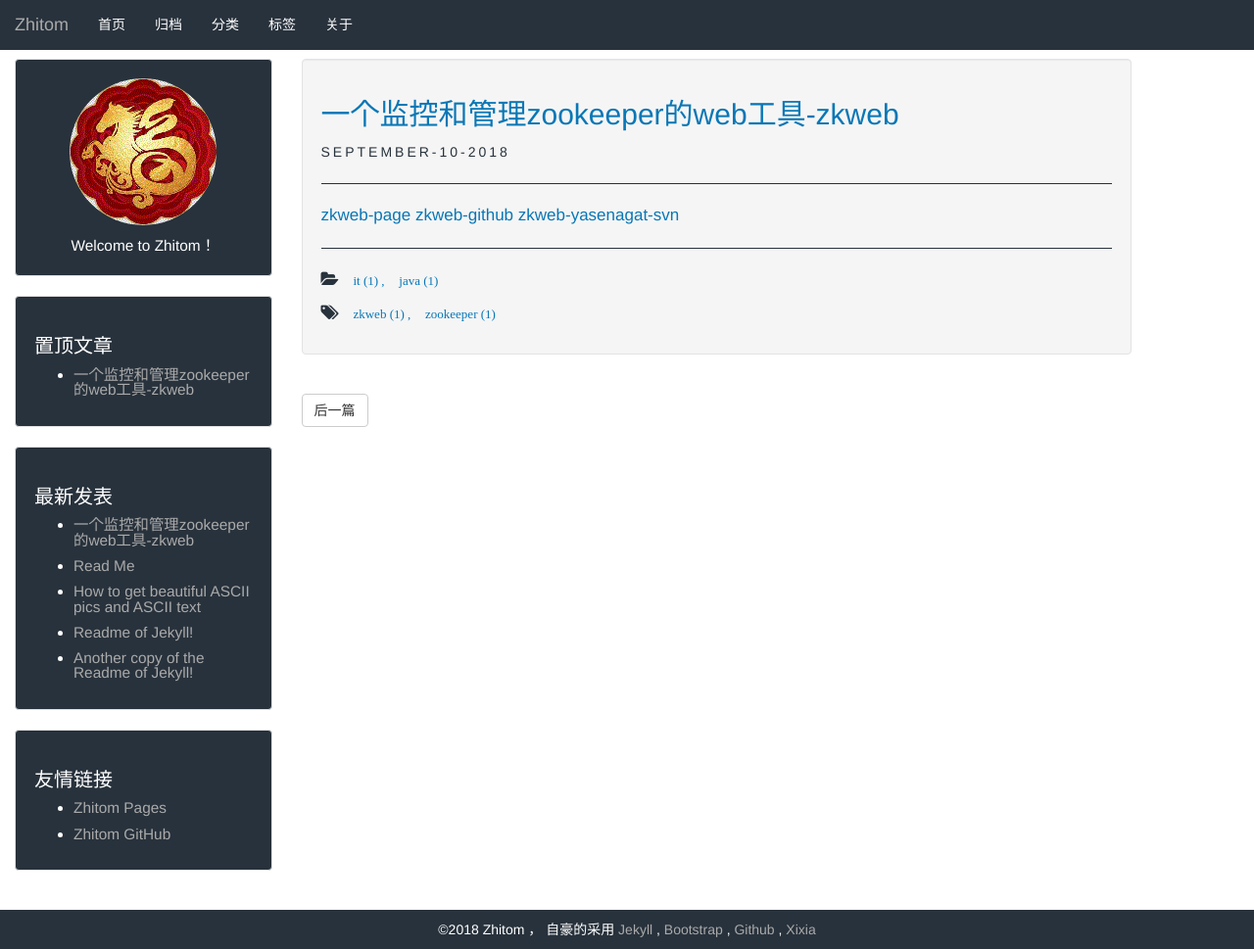
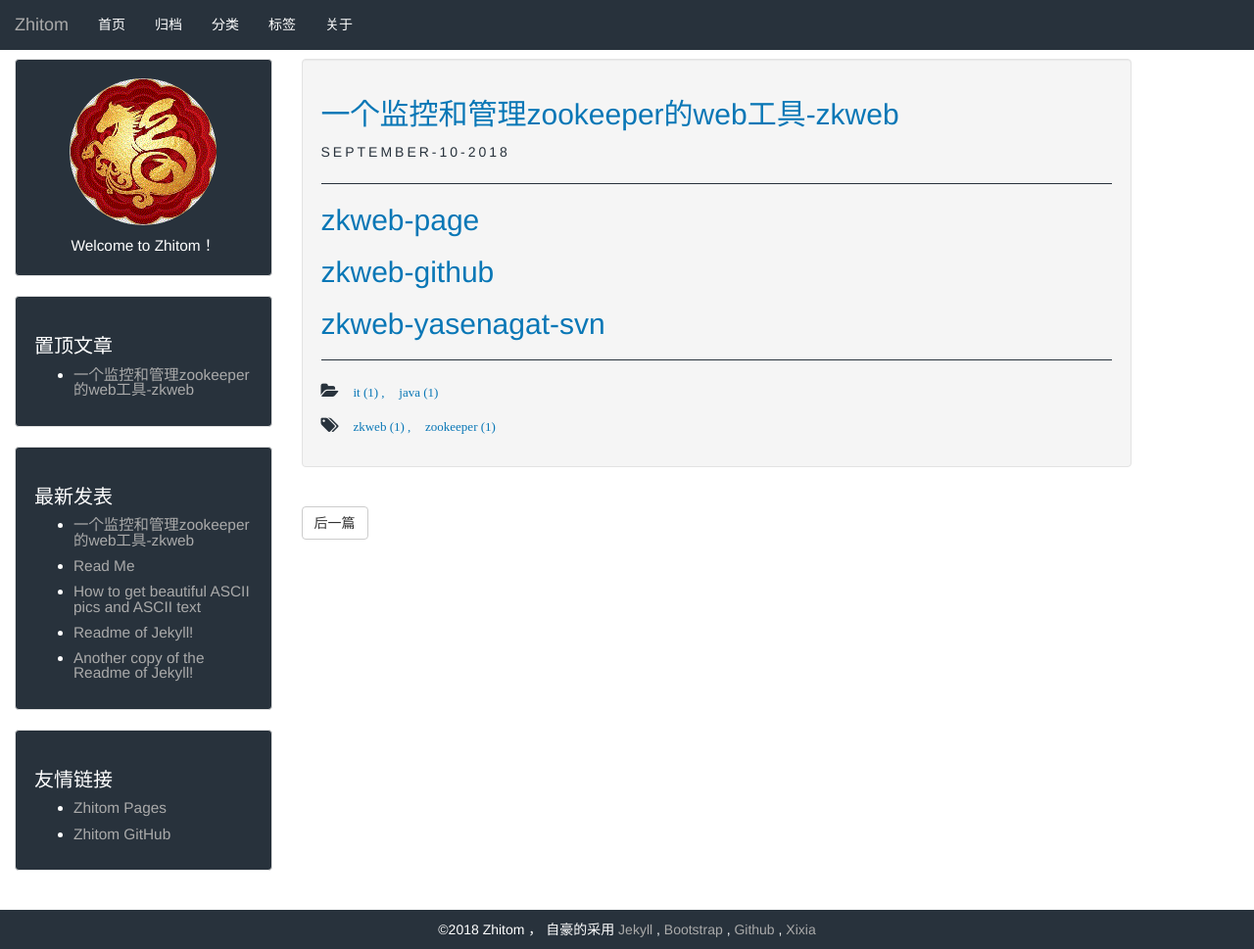
Before and after one commit to zhitom/zhitom.github.io, a Jekyll site: the page built from _posts/2017-09-05-welcome-to-jekyll.markdown, in a window 1280 px wide and 969 px high. Shown: the whole window at 98% size. Built offline with Jekyll 4.4.1, drawn with Linux system fonts in a browser that asks for light colours.

```diff
--- a/_posts/2017-09-05-welcome-to-jekyll.markdown
+++ b/_posts/2017-09-05-welcome-to-jekyll.markdown
@@ -7,9 +7,9 @@ tags: zkweb zookeeper
 description: zookeeper web管理和监控界面，使用内置的H2数据库，此版本基于淘宝大神yasenagat的zkWeb源码基础之上进行了大幅升级和修改
 ---
 
-[zkweb-page][zkweb-page]
-[zkweb-github][zkweb-github]
-[zkweb-yasenagat-svn][zkweb-yasenagat-svn]
+## [zkweb-page][zkweb-page]
+## [zkweb-github][zkweb-github]
+## [zkweb-yasenagat-svn][zkweb-yasenagat-svn]
 
 [zkweb-page]: https://blog.csdn.net/zhitom/article/details/80839496
 [zkweb-github]:   https://github.com/zhitom/zkweb
```
